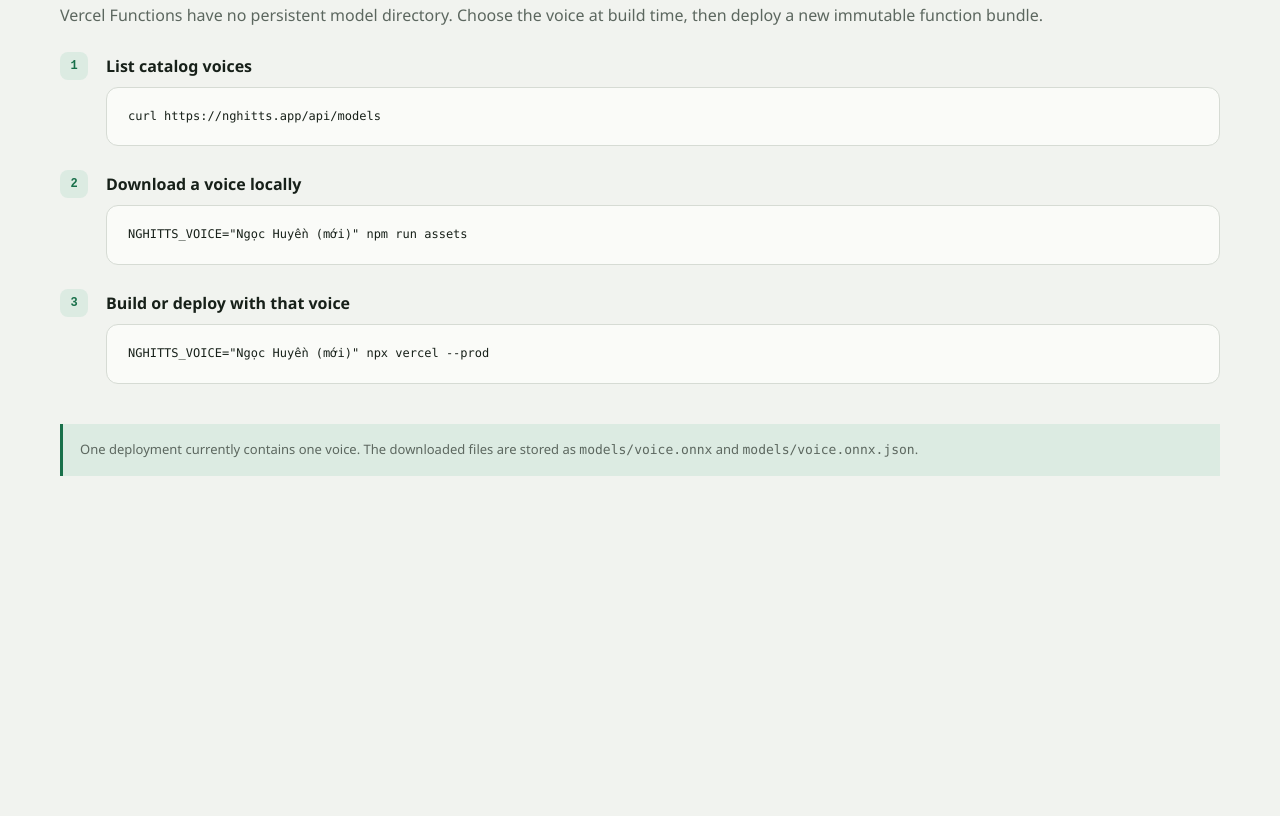
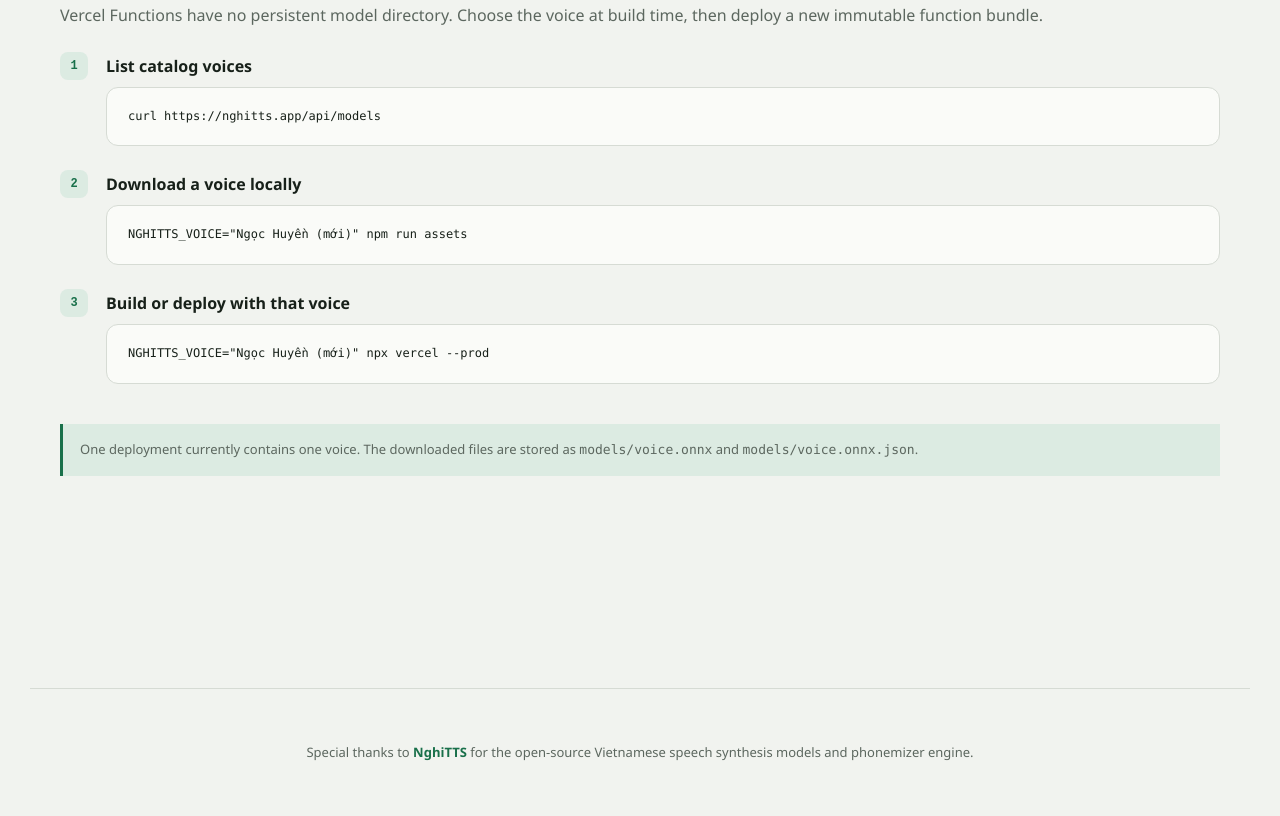
Before and after one commit to dhhieu113pro/hiiu-tts, a website: page public/index.html in a window 1280 px wide. Shown: the part 3392-4208 px from the top of the page. Before the commit the page ends 4016 px from the top, so only its background shows below. Drawn offline with Linux system fonts and the light colour scheme; no server answers.

Commit message:
Add thank-you footer to NghiTTS at the bottom of the page

```diff
--- a/public/index.html
+++ b/public/index.html
@@ -227,5 +227,8 @@ Content-Length: 45100
         </div>
       </section>
     </main>
+    <footer class="site-footer">
+      <p>Special thanks to <a href="https://github.com/nghimestudio/nghitts" target="_blank" rel="noopener">NghiTTS</a> for the open-source Vietnamese speech synthesis models and phonemizer engine.</p>
+    </footer>
   </body>
 </html>
--- a/public/styles.css
+++ b/public/styles.css
@@ -317,3 +317,23 @@ html[data-theme="dark"] button:hover {
   .model-list, .parameter-grid, .response-grid { grid-template-columns: 1fr; }
   .parameter-grid > div:last-child { grid-column: auto; }
 }
+
+/* Site Footer */
+.site-footer {
+  max-width: 1220px;
+  margin: 64px auto 0;
+  padding: 40px 30px;
+  border-top: 1px solid var(--line);
+  text-align: center;
+  color: var(--muted);
+  font-size: 13px;
+  line-height: 1.6;
+}
+.site-footer a {
+  color: var(--accent);
+  text-decoration: none;
+  font-weight: 700;
+}
+.site-footer a:hover {
+  text-decoration: underline;
+}
```
